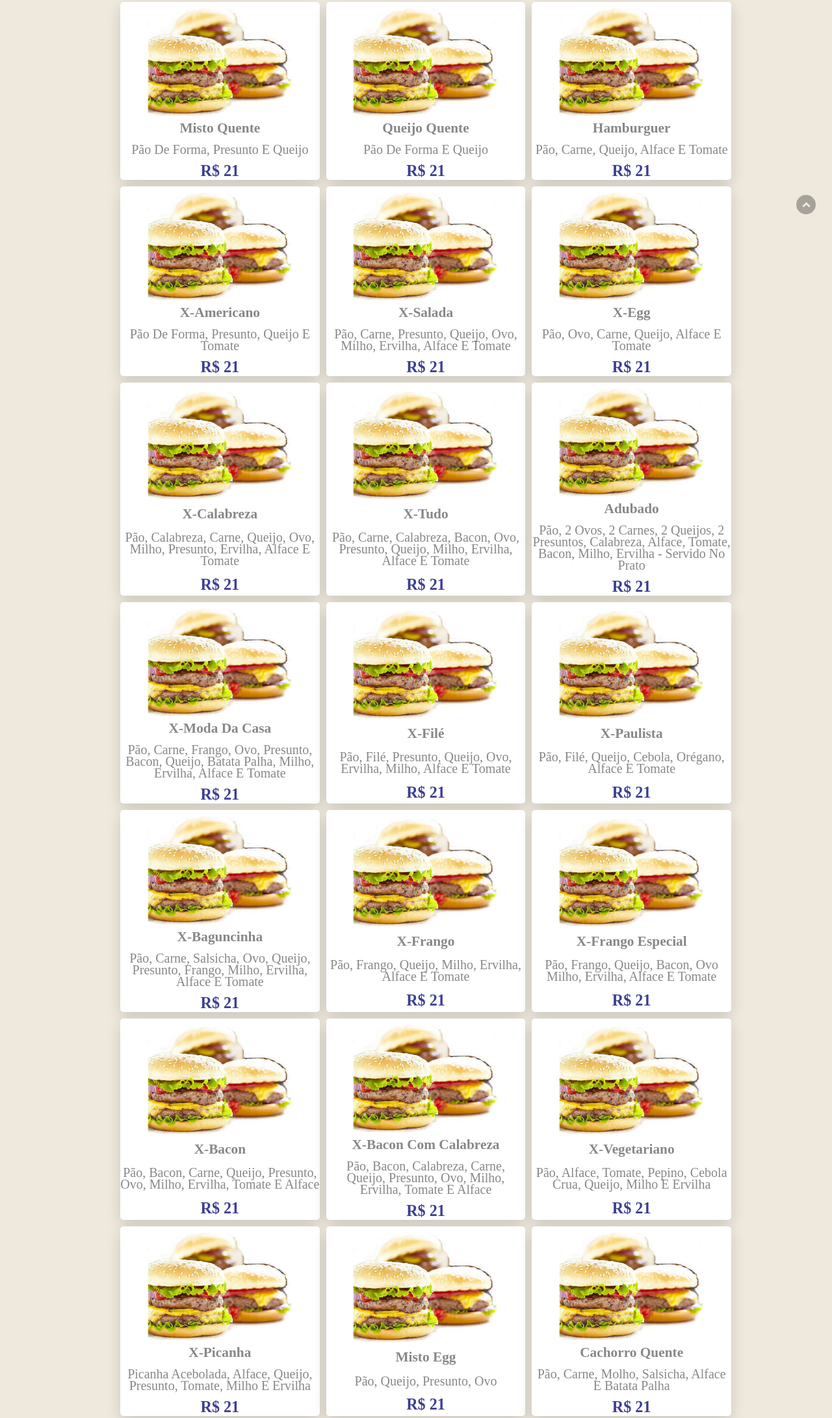
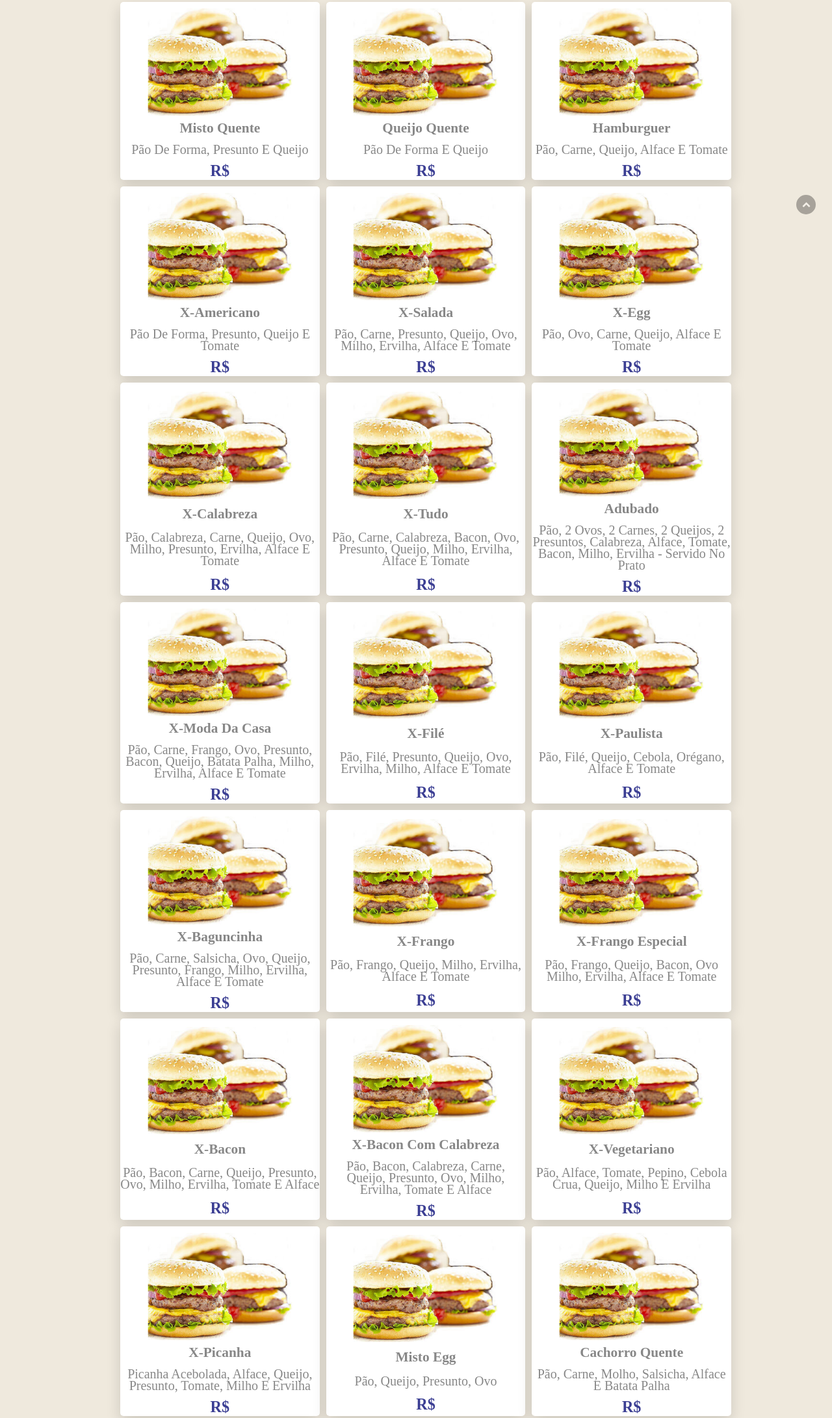
Before and after one commit to coretodaivete/coretodaivete.github.io, a plain HTML site: page pages/sanduiches.html in a window 1280 px wide. Shown: the part 450-2633 px from the top of the page at 65% size. Drawn offline with nearby package versions, Linux system fonts and the light colour scheme; a web font is replaced by a local one.

Commit message:
Publicado em 10/09/2020 16h 09m 47s

```diff
--- a/feeds/all.atom.xml
+++ b/feeds/all.atom.xml
@@ -1,2 +1,2 @@
 <?xml version="1.0" encoding="utf-8"?>
-<feed xmlns="http://www.w3.org/2005/Atom"><title>Coreto da Ivete</title><link href="https://coretodaivete.github.io/" rel="alternate"></link><link href="https://coretodaivete.github.io/feeds/all.atom.xml" rel="self"></link><id>https://coretodaivete.github.io/</id><updated>2020-09-10T16:38:27Z</updated></feed>
+<feed xmlns="http://www.w3.org/2005/Atom"><title>Coreto da Ivete</title><link href="https://coretodaivete.github.io/" rel="alternate"></link><link href="https://coretodaivete.github.io/feeds/all.atom.xml" rel="self"></link><id>https://coretodaivete.github.io/</id><updated>2020-09-10T16:40:48Z</updated></feed>
--- a/pages/sanduiches.html
+++ b/pages/sanduiches.html
@@ -84,7 +84,7 @@
 </picture>
 <figcaption>misto quente</figcaption>
 <span class="menu-desc">pão de forma, presunto e queijo</span>
-<span class="menu-price">R$ 21</span>
+<span class="menu-price">R$</span>
 </figure>
 <figure>
 <picture>
@@ -92,7 +92,7 @@
 </picture>
 <figcaption>queijo quente</figcaption>
 <span class="menu-desc">pão de forma e queijo</span>
-<span class="menu-price">R$ 21</span>
+<span class="menu-price">R$</span>
 </figure>
 <figure>
 <picture>
@@ -100,7 +100,7 @@
 </picture>
 <figcaption>hamburguer</figcaption>
 <span class="menu-desc">pão, carne, queijo, alface e tomate</span>
-<span class="menu-price">R$ 21</span>
+<span class="menu-price">R$</span>
 </figure>
 <figure>
 <picture>
@@ -108,7 +108,7 @@
 </picture>
 <figcaption>x-americano</figcaption>
 <span class="menu-desc">pão de forma, presunto, queijo e tomate</span>
-<span class="menu-price">R$ 21</span>
+<span class="menu-price">R$</span>
 </figure>
 <figure>
 <picture>
@@ -116,7 +116,7 @@
 </picture>
 <figcaption>x-salada</figcaption>
 <span class="menu-desc">pão, carne, presunto, queijo, ovo, milho, ervilha, alface e tomate</span>
-<span class="menu-price">R$ 21</span>
+<span class="menu-price">R$</span>
 </figure>
 <figure>
 <picture>
@@ -124,7 +124,7 @@
 </picture>
 <figcaption>x-egg</figcaption>
 <span class="menu-desc">pão, ovo, carne, queijo, alface e tomate</span>
-<span class="menu-price">R$ 21</span>
+<span class="menu-price">R$</span>
 </figure>
 <figure>
 <picture>
@@ -132,7 +132,7 @@
 </picture>
 <figcaption>x-calabreza</figcaption>
 <span class="menu-desc">pão, calabreza, carne, queijo, ovo, milho, presunto, ervilha, alface e tomate</span>
-<span class="menu-price">R$ 21</span>
+<span class="menu-price">R$</span>
 </figure>
 <figure>
 <picture>
@@ -140,7 +140,7 @@
 </picture>
 <figcaption>x-tudo</figcaption>
 <span class="menu-desc">pão, carne, calabreza, bacon, ovo, presunto, queijo, milho, ervilha, alface e tomate</span>
-<span class="menu-price">R$ 21</span>
+<span class="menu-price">R$</span>
 </figure>
 <figure>
 <picture>
@@ -148,7 +148,7 @@
 </picture>
 <figcaption>adubado</figcaption>
 <span class="menu-desc">pão, 2 ovos, 2 carnes, 2 queijos, 2 presuntos, calabreza, alface, tomate, bacon, milho, ervilha - servido no prato</span>
-<span class="menu-price">R$ 21</span>
+<span class="menu-price">R$</span>
 </figure>
 <figure>
 <picture>
@@ -156,7 +156,7 @@
 </picture>
 <figcaption>x-moda da casa</figcaption>
 <span class="menu-desc">pão, carne, frango, ovo, presunto, bacon, queijo, batata palha, milho, ervilha, alface e tomate</span>
-<span class="menu-price">R$ 21</span>
+<span class="menu-price">R$</span>
 </figure>
 <figure>
 <picture>
@@ -164,7 +164,7 @@
 </picture>
 <figcaption>x-filé</figcaption>
 <span class="menu-desc">pão, filé, presunto, queijo, ovo, ervilha, milho, alface e tomate</span>
-<span class="menu-price">R$ 21</span>
+<span class="menu-price">R$</span>
 </figure>
 <figure>
 <picture>
@@ -172,7 +172,7 @@
 </picture>
 <figcaption>x-paulista</figcaption>
 <span class="menu-desc">pão, filé, queijo, cebola, orégano, alface e tomate</span>
-<span class="menu-price">R$ 21</span>
+<span class="menu-price">R$</span>
 </figure>
 <figure>
 <picture>
@@ -180,7 +180,7 @@
 </picture>
 <figcaption>x-baguncinha</figcaption>
 <span class="menu-desc">pão, carne, salsicha, ovo, queijo, presunto, frango, milho, ervilha, alface e tomate</span>
-<span class="menu-price">R$ 21</span>
+<span class="menu-price">R$</span>
 </figure>
 <figure>
 <picture>
@@ -188,7 +188,7 @@
 </picture>
 <figcaption>x-frango</figcaption>
 <span class="menu-desc">pão, frango, queijo, milho, ervilha, alface e tomate</span>
-<span class="menu-price">R$ 21</span>
+<span class="menu-price">R$</span>
 </figure>
 <figure>
 <picture>
@@ -196,7 +196,7 @@
 </picture>
 <figcaption>x-frango especial</figcaption>
 <span class="menu-desc">pão, frango, queijo, bacon, ovo milho, ervilha, alface e tomate</span>
-<span class="menu-price">R$ 21</span>
+<span class="menu-price">R$</span>
 </figure>
 <figure>
 <picture>
@@ -204,7 +204,7 @@
 </picture>
 <figcaption>x-bacon</figcaption>
 <span class="menu-desc">pão, bacon, carne, queijo, presunto, ovo, milho, ervilha, tomate e alface</span>
-<span class="menu-price">R$ 21</span>
+<span class="menu-price">R$</span>
 </figure>
 <figure>
 <picture>
@@ -212,7 +212,7 @@
 </picture>
 <figcaption>x-bacon com calabreza</figcaption>
 <span class="menu-desc">pão, bacon, calabreza, carne, queijo, presunto, ovo, milho, ervilha, tomate e alface</span>
-<span class="menu-price">R$ 21</span>
+<span class="menu-price">R$</span>
 </figure>
 <figure>
 <picture>
@@ -220,7 +220,7 @@
 </picture>
 <figcaption>x-vegetariano</figcaption>
 <span class="menu-desc">pão, alface, tomate, pepino, cebola crua, queijo, milho e ervilha</span>
-<span class="menu-price">R$ 21</span>
+<span class="menu-price">R$</span>
 </figure>
 <figure>
 <picture>
@@ -228,7 +228,7 @@
 </picture>
 <figcaption>x-picanha</figcaption>
 <span class="menu-desc">picanha acebolada, alface, queijo, presunto, tomate, milho e ervilha</span>
-<span class="menu-price">R$ 21</span>
+<span class="menu-price">R$</span>
 </figure>
 <figure>
 <picture>
@@ -236,7 +236,7 @@
 </picture>
 <figcaption>misto egg</figcaption>
 <span class="menu-desc">pão, queijo, presunto, ovo</span>
-<span class="menu-price">R$ 21</span>
+<span class="menu-price">R$</span>
 </figure>
 <figure>
 <picture>
@@ -244,7 +244,7 @@
 </picture>
 <figcaption>cachorro quente</figcaption>
 <span class="menu-desc">pão, carne, molho, salsicha, alface e batata palha</span>
-<span class="menu-price">R$ 21</span>
+<span class="menu-price">R$</span>
 </figure>
 <figure>
 <picture>
@@ -252,7 +252,7 @@
 </picture>
 <figcaption>hot dog</figcaption>
 <span class="menu-desc">pão, molho, salsicha, alface e batata palha</span>
-<span class="menu-price">R$ 21</span>
+<span class="menu-price">R$</span>
 </figure>
 </div>
 </div>
```
